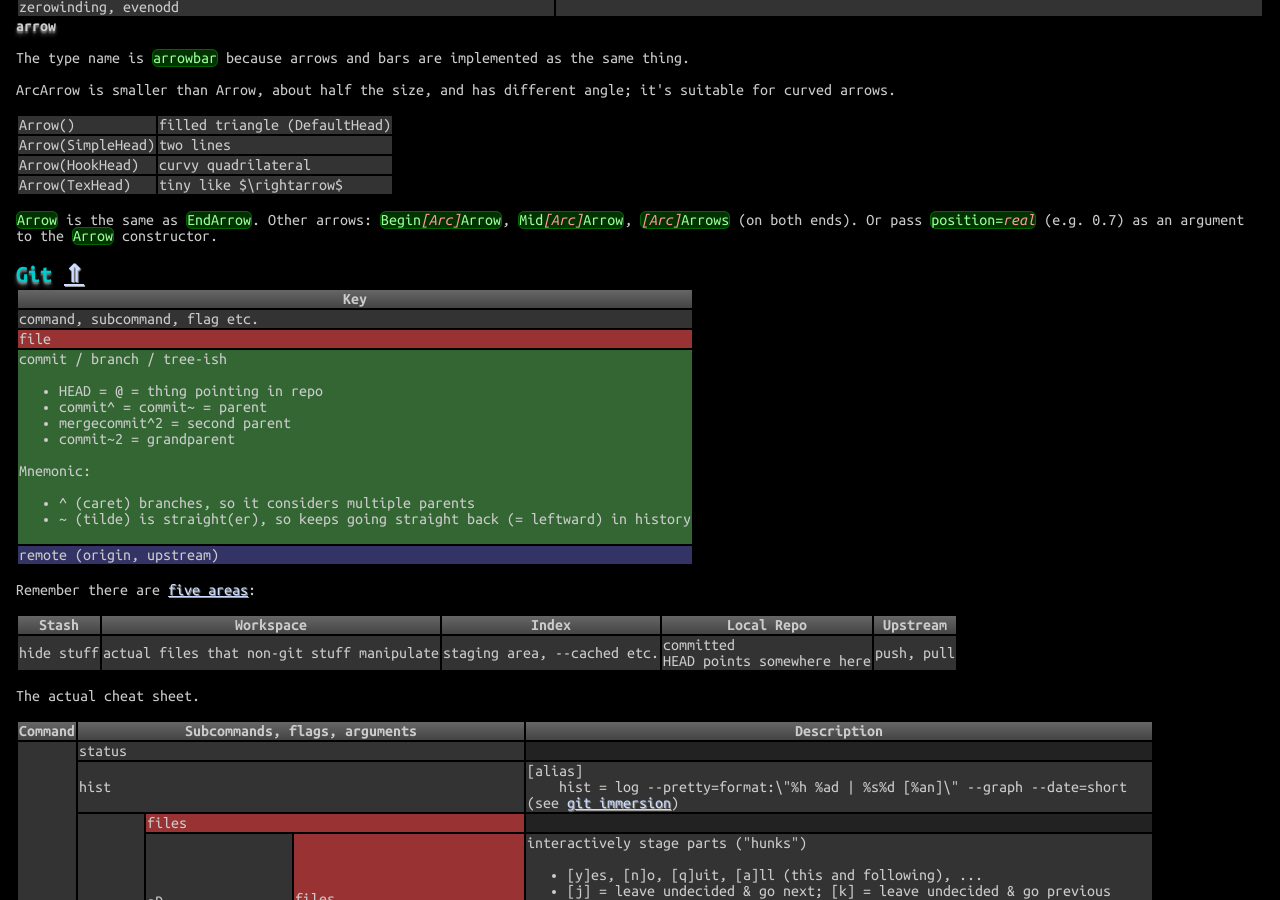
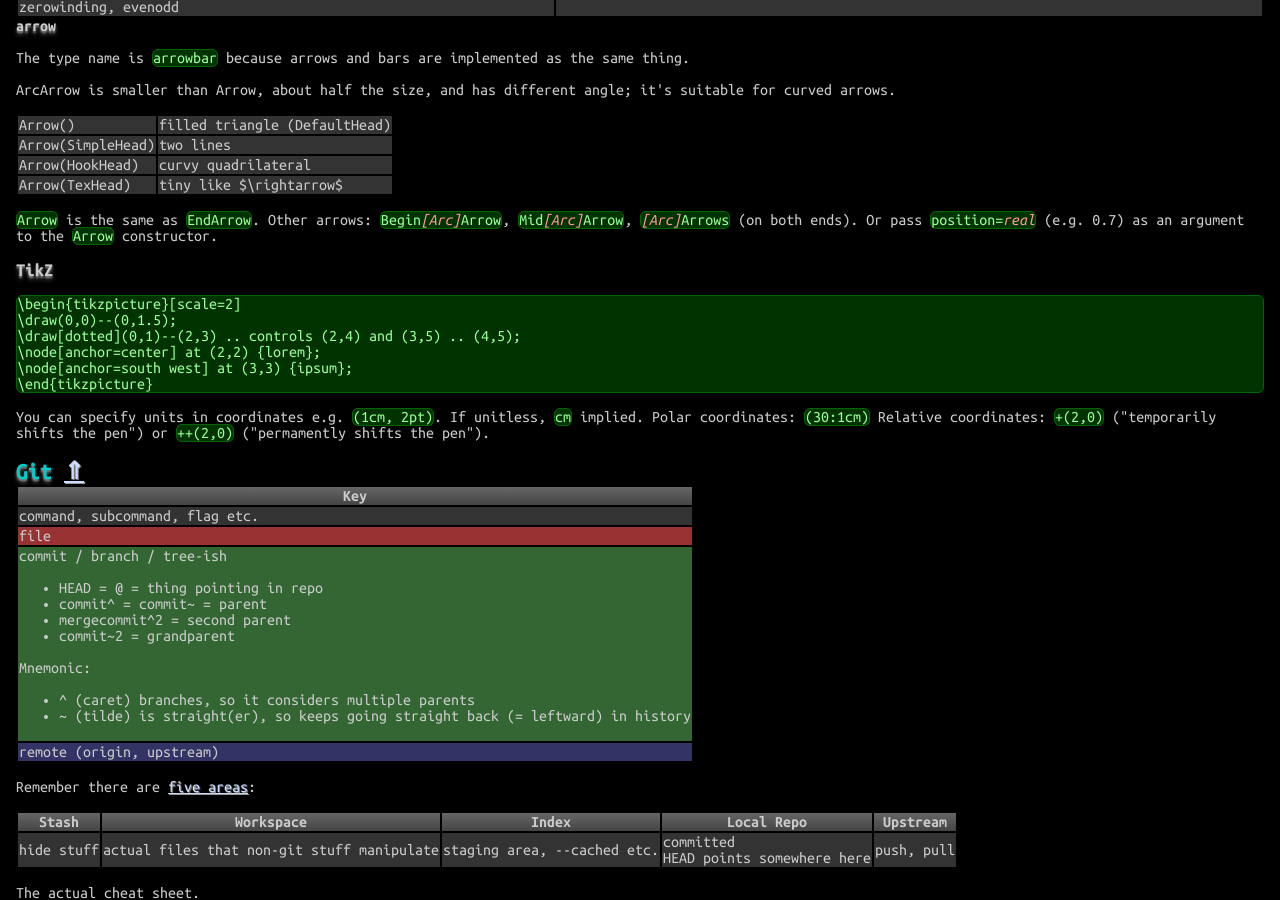
Before and after one commit to betaveros/cs, a Jekyll site: the page built from index.html, in a window 1280 px wide and 900 px high, scrolled down 18487 px. Built offline with Jekyll 4.4.1, drawn with Linux system fonts in a browser that asks for light colours.

Commit message:
some TikZ things

```diff
--- a/_includes/latex.html
+++ b/_includes/latex.html
@@ -151,3 +151,13 @@
 <code><em>[Arc]</em>Arrows</code> (on both ends).
 Or pass <code>position=<em>real</em></code> (e.g. 0.7) as an argument to the <code>Arrow</code> constructor.
 </p>
+<h3 id="tikz">TikZ</h3>
+<pre>\begin{tikzpicture}[scale=2]
+\draw(0,0)--(0,1.5);
+\draw[dotted](0,1)--(2,3) .. controls (2,4) and (3,5) .. (4,5);
+\node[anchor=center] at (2,2) {lorem};
+\node[anchor=south west] at (3,3) {ipsum};
+\end{tikzpicture}</pre>
+<p>
+You can specify units in coordinates e.g. <code>(1cm, 2pt)</code>. If unitless, <code>cm</code> implied. Polar coordinates: <code>(30:1cm)</code> Relative coordinates: <code>+(2,0)</code> ("temporarily shifts the pen") or <code>++(2,0)</code> ("permamently shifts the pen").
+</p>
```
